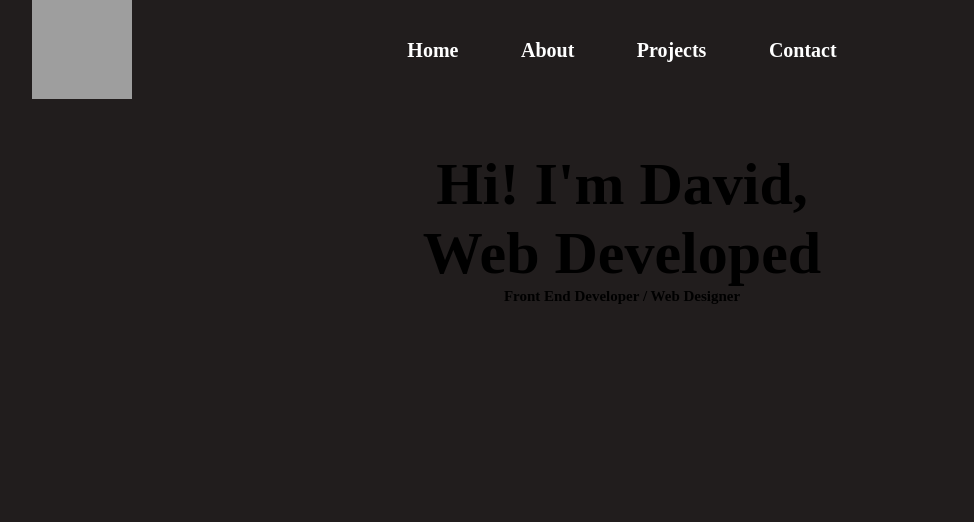
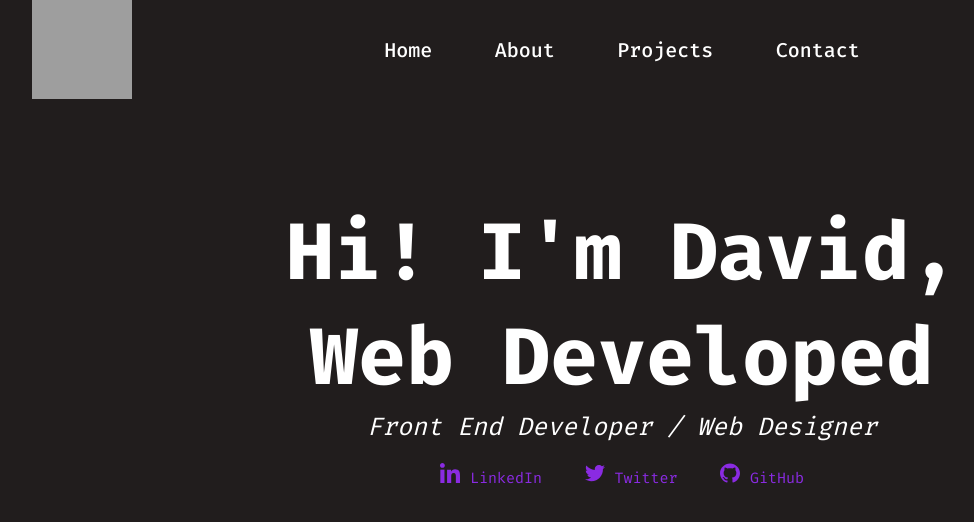
Before and after one commit to daveed07/portfolio, a plain HTML site: page index.html in a window 1280 px wide. Shown: the whole page, without its empty margins (18-992 px from the left). Drawn offline with Linux system fonts and the light colour scheme; grey boxes are pictures that could not be loaded.

Commit message:
Main section styles completed, social media icons added

```diff
--- a/index.html
+++ b/index.html
@@ -24,7 +24,12 @@
   </header>
   <main class="main">
     <h1 class="main__title">Hi! I'm David,<br> Web Developed</h1>
-    <h2 class=" main__subtitle">Front End Developer / Web Designer</h2>
+    <h2 class=" main__subtitle"><i>Front End Developer / Web Designer</i></h2>
+    <div class="main__sm">
+      <a href=""><img src="./Assets/linkedin.svg" alt="">LinkedIn</a>
+      <a href=""><img src="./Assets/twitter.svg" alt="">Twitter</a>
+      <a href=""><img src="./Assets/github.svg" alt="">GitHub</a>
+    </div>
   </main>
 </body>
 </html>
--- a/style.css
+++ b/style.css
@@ -27,9 +27,10 @@ html {
   align-content: space-between;
 }
 .header__nav-bar a {
+  font-family: 'Fira Code', monospace;
   text-decoration: none;
   font-size: 2rem;
-  font-weight: 700;
+  font-weight: 500;
   color: white;
   margin: 0 30px;
 }
@@ -39,12 +40,32 @@ html {
 }
 .main {
   width: 100%;
-  height: 100vh;
+  height: calc(100vh - 100px);
   text-align: center;
-  padding: 50px 80px 0;
+  padding: 100px 80px 0;
 }
 .main__title {
-  font-family: ;
-  font-size: 6rem;
-  font-weight: ;
+  font-family: 'Fira Code', monospace;
+  font-size: 8rem;
+  color: white;
 }
+.main__subtitle {
+  font-family: 'Fira Code', monospace;
+  font-size: 2.5rem;
+  font-weight: normal;
+  color: white;
+}
+.main__sm {
+  margin-top: 20px;
+}
+.main__sm a {
+  margin: 0 20px 0;
+  text-decoration: none;
+  font-family: 'Fira Code', monospace;
+  font-size: 1.5rem;
+  color: blueviolet;
+}
+.main__sm a img {
+  width: 20px;
+  margin-right: 10px;
+}
```
Also changed, not shown: Assets/github.svg (added), Assets/linkedin.svg (added), Assets/twitter.svg (added).
